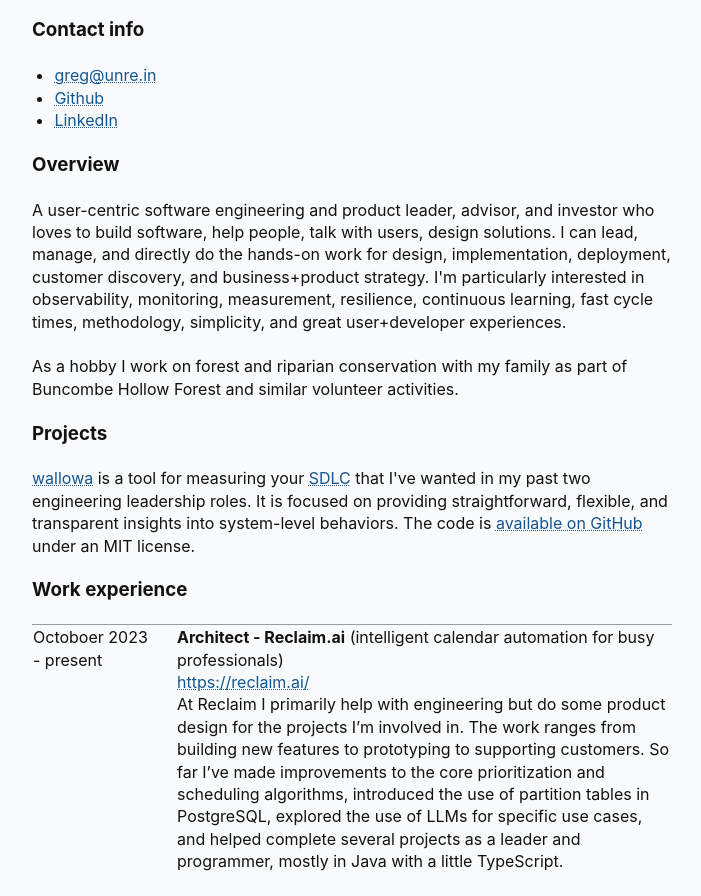
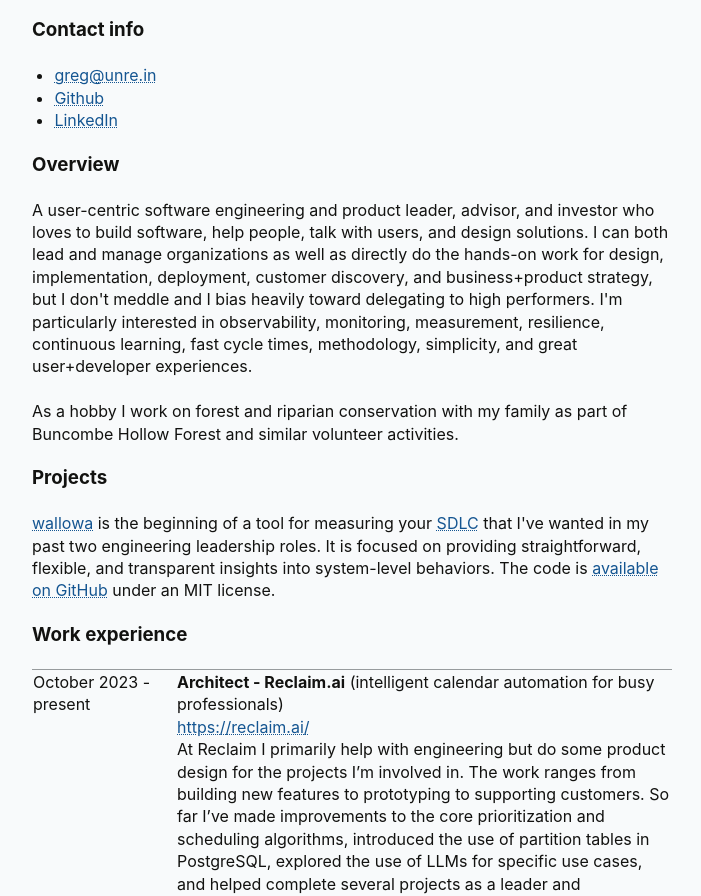
Before and after one commit to gunrein/gunrein.github.com, a plain HTML site: page index.html in a window 1280 px wide. Shown: the part 59-955 px from the top of the page, without its empty margins (288-989 px from the left). Drawn offline with Linux system fonts and the light colour scheme.

Commit message:
Update index.html

```diff
--- a/index.html
+++ b/index.html
@@ -33,8 +33,9 @@
       <h3 id="overview">Overview</h3>
       <p>
         A user-centric software engineering and product leader, advisor, and investor who loves to build software, help people, talk with users,
-        design solutions. I can lead, manage, and directly do the hands-on work for design, implementation, deployment, customer discovery, and
-        business+product strategy. I'm particularly interested in observability, monitoring, measurement, resilience, continuous learning, fast
+        and design solutions. I can both lead and manage organizations as well as directly do the hands-on work for design, implementation,
+        deployment, customer discovery, and business+product strategy, but I don't meddle and I bias heavily toward delegating to high performers.
+        I'm particularly interested in observability, monitoring, measurement, resilience, continuous learning, fast
         cycle times, methodology, simplicity, and great user+developer experiences.
       </p>
       <p>
@@ -45,7 +46,7 @@
     <div>
       <h3 id="projects">Projects</h3>
       <p>
-        <a href="https://www.wallowa.io">wallowa</a> is a tool for measuring your
+        <a href="https://www.wallowa.io">wallowa</a> is the beginning of a tool for measuring your
         <a href="https://en.wikipedia.org/wiki/Software_development_process">SDLC</a> that I've
         wanted in my past two engineering leadership roles. It is focused on providing
         straightforward, flexible, and transparent insights into system-level behaviors.
@@ -60,7 +61,7 @@
         <table>
           <tbody>
             <tr id="reclaim">
-              <td>Octoboer 2023 - present</td>
+              <td>October 2023 - present</td>
               <td>
                 <p>
                   <strong>Architect - Reclaim.ai</strong> (intelligent calendar automation for busy professionals)
```
